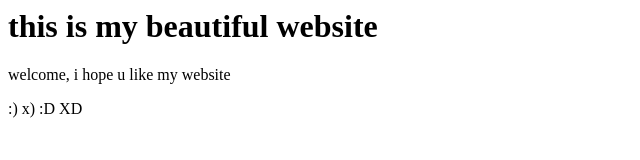
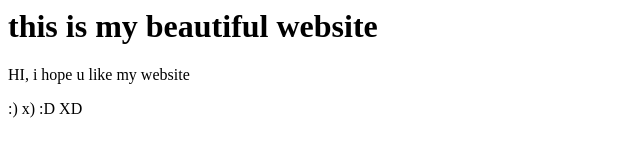
Before and after one commit to APUMAHATO/awsome, a plain HTML site: page index.html in a window 1280 px wide. Shown: the full height of the page, 0-640 px from the left. Drawn offline with Linux system fonts and the light colour scheme.

Commit message:
changed welcome to hi

```diff
--- a/index.html
+++ b/index.html
@@ -1,6 +1,6 @@
 <html>
 <title>this is my website</title>
 <h1>this is my beautiful website</h1>
-<p>welcome, i hope u like my website</p>
+<p>HI, i hope u like my website</p>
 <p> :) x) :D XD </p>
 </html>
```
